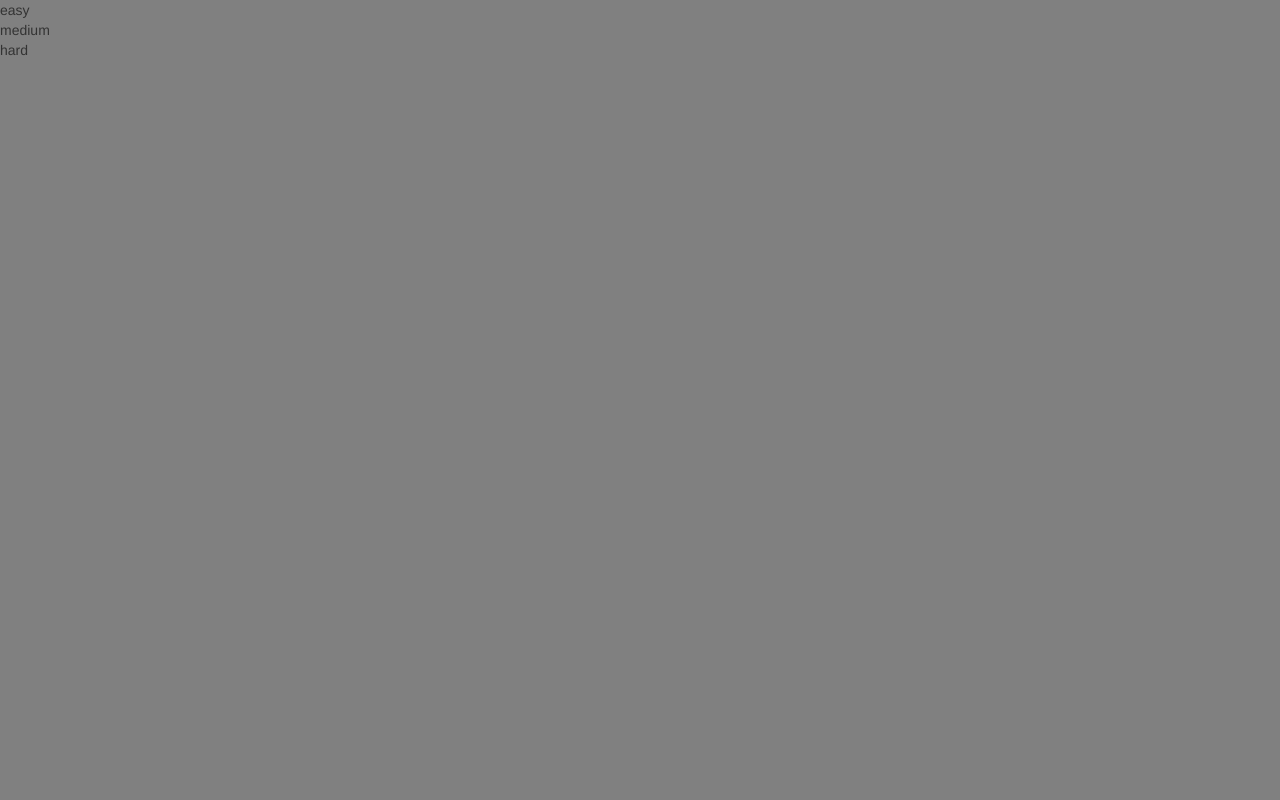
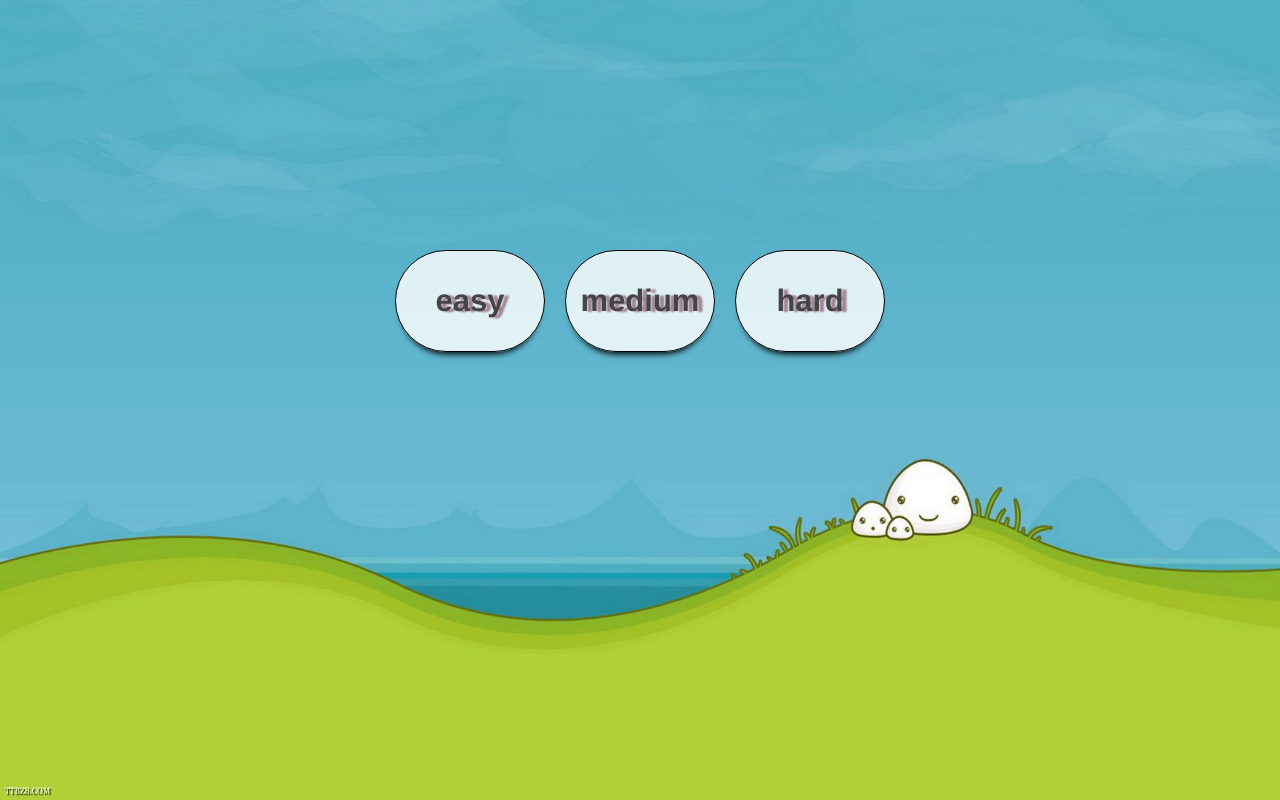
Before and after one commit to pirumpi/memory-angular, a plain HTML site: page index.html at #!/language in a window 1280 px wide. Drawn offline with nearby package versions, Linux system fonts and the light colour scheme; some packages are replaced by stand-ins of ours.

Commit message:
Adding new bgs

```diff
--- a/app/controllers.js
+++ b/app/controllers.js
@@ -1,11 +1,11 @@
-game.controller('loaderController', function($scope, data, assets, Game, $location){
+game.controller('loaderController', function($scope, data, assets, Game, $location, $timeout){
     $scope.progress = "0%";
 
     data.getData().then(function(manifest){
-         assets.queue.loadManifest(manifest.data.images);
+         assets.loadManifest(manifest.data.images);
          Game.setNames(manifest.data.images);
          angular.forEach(manifest.data.sounds,function(sound){
-             assets.queue.loadFile(sound);
+             assets.loadFile(sound);
          });
 
     });
@@ -13,7 +13,7 @@ game.controller('loaderController', function($scope, data, assets, Game, $locati
     $scope.$on('fileLoaded', function(){
        console.log('files loaded');
         createjs.Sound.play("giraffe_es");
-        setTimeout(function(){
+        $timeout(function(){
             $scope.$apply(function(){
                 $location.path('/language');
             });
--- a/app/services.js
+++ b/app/services.js
@@ -8,10 +8,7 @@ game.factory('assets', function($rootScope){
     queue.on("progress", function(e){
         $rootScope.$broadcast('progress',e);
     }, this);
-    return {
-        queue:queue,
-        createjs: createjs
-    };
+    return queue;
 });
 
 game.factory('Game', function(){
--- a/css/main.css
+++ b/css/main.css
@@ -25,6 +25,43 @@ html, body{
     margin-left: auto;
     margin-right: auto;
     padding-top: 10%;
+}
+.selector{
+    height: 100%;
+    width: 100%;
+    background-image: url("/images/select_bg.jpg");
+    background-image: url("/images/select_bg.jpg");
+    background-size: 100% 100%;
+    background-repeat: no-repeat;
+}
+.selector .container{
+    width: 540px;
+    height: 120px;
+    margin-left: auto;
+    margin-right: auto;
+    position: relative;
+    top: 30%;
+}
+
+.selector .container section{
+    width: 150px;
+    height: 100px;
+    float: left;
+    margin: 10px;
+    border: 1px solid #000;
+    -webkit-box-shadow: 0 8px 6px -6px black;
+	   -moz-box-shadow: 0 8px 6px -6px black;
+	        box-shadow: 0 8px 6px -6px black;
+    vertical-align: middle;
+    display: table;
+    line-height: 100px;
+    text-align: center;
+    border-radius: 55px;
+    color: #444;
+    font-size: 31px;
+    font-weight: bolder;
+    text-shadow: 5px 1px 2px rgba(161, 129, 150, 1);
+    background-color: rgba(255, 255, 255, 0.81);
 }
 
 .dog {
--- a/templates/language.html
+++ b/templates/language.html
@@ -1,5 +1,7 @@
 <div class="selector">
-  <section>easy</section>
-  <section>medium</section>
-  <section>hard</section>
+    <div class="container">
+      <section>easy</section>
+      <section>medium</section>
+      <section>hard</section>
+    </div>
 </div>
```
Also changed, not shown: images/select_bg.jpg (added).
